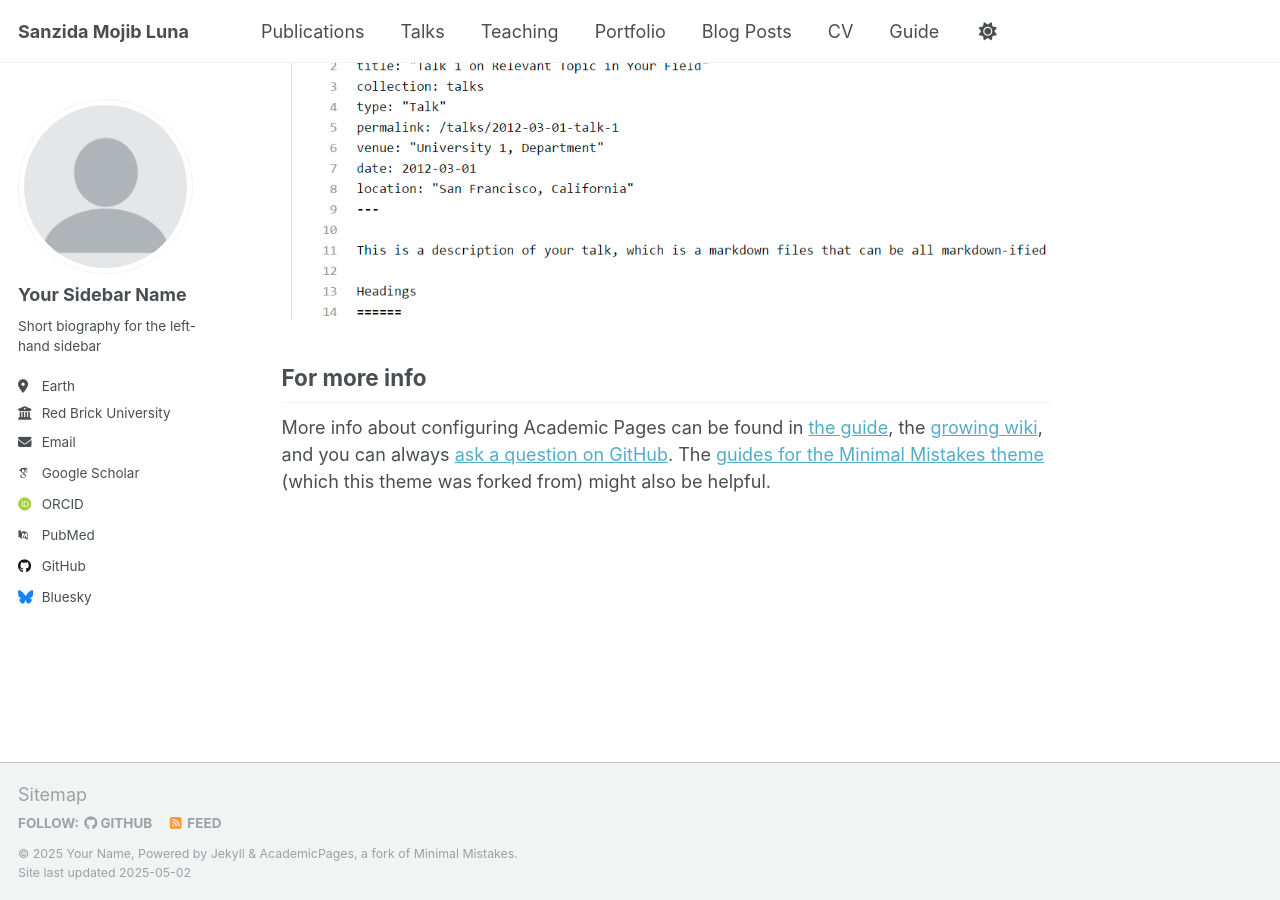
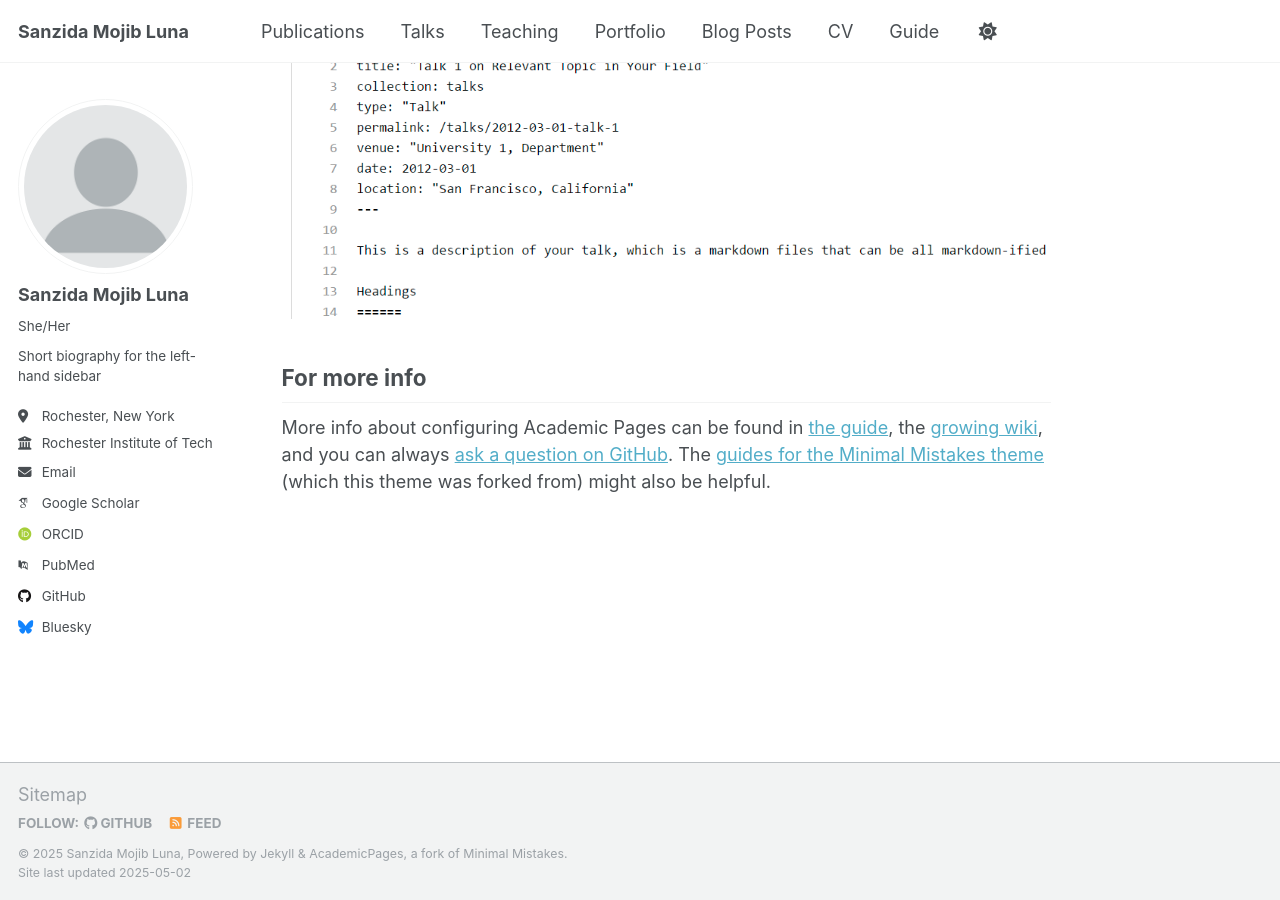
Before and after one commit to SanzidaMojibLuna/SanzidaMojibLuna.github.io, a Jekyll site: the page built from _pages/about.md, in a window 1280 px wide and 900 px high, scrolled down 2636 px. Built offline with Jekyll 4.4.1, drawn with Linux system fonts in a browser that asks for light colours; some web fonts are replaced.

Commit message:
Updated _config.yml

```diff
--- a/_config.yml
+++ b/_config.yml
@@ -11,7 +11,7 @@ locale                   : "en-US"
 site_theme               : "default"
 title                    : "Sanzida Mojib Luna"
 title_separator          : "-"
-name                     : &name "Your Name"
+name                     : &name "Sanzida Mojib Luna"
 description              : &description "personal description"
 url                      : https://academicpages.github.io # the base hostname & protocol for your site e.g. "https://[your GitHub username].github.io" or if you already have some other page hosted on Github then use "https://[your GitHub username].github.io/[Your Repo Name]"
 baseurl                  : "" # the subpath of your site, e.g. "/blog"
@@ -23,13 +23,13 @@ repository               : "academicpages/academicpages.github.io"
 author:
   # Biographic information
   avatar           : "profile.png"
-  name             : "Your Sidebar Name"
-  pronouns         : # example: "she/her"
+  name             : "Sanzida Mojib Luna"
+  pronouns         : "She/Her"
   bio              : "Short biography for the left-hand sidebar"
-  location         : "Earth"
-  employer         : "Red Brick University"
+  location         : "Rochester, New York"
+  employer         : "Rochester Institute of Technology"
   uri              : # URL
-  email            : "none@example.org"
+  email            : "sl8472 at rit.edu"
 
   # Academic websites
   academia         : # URL
```
